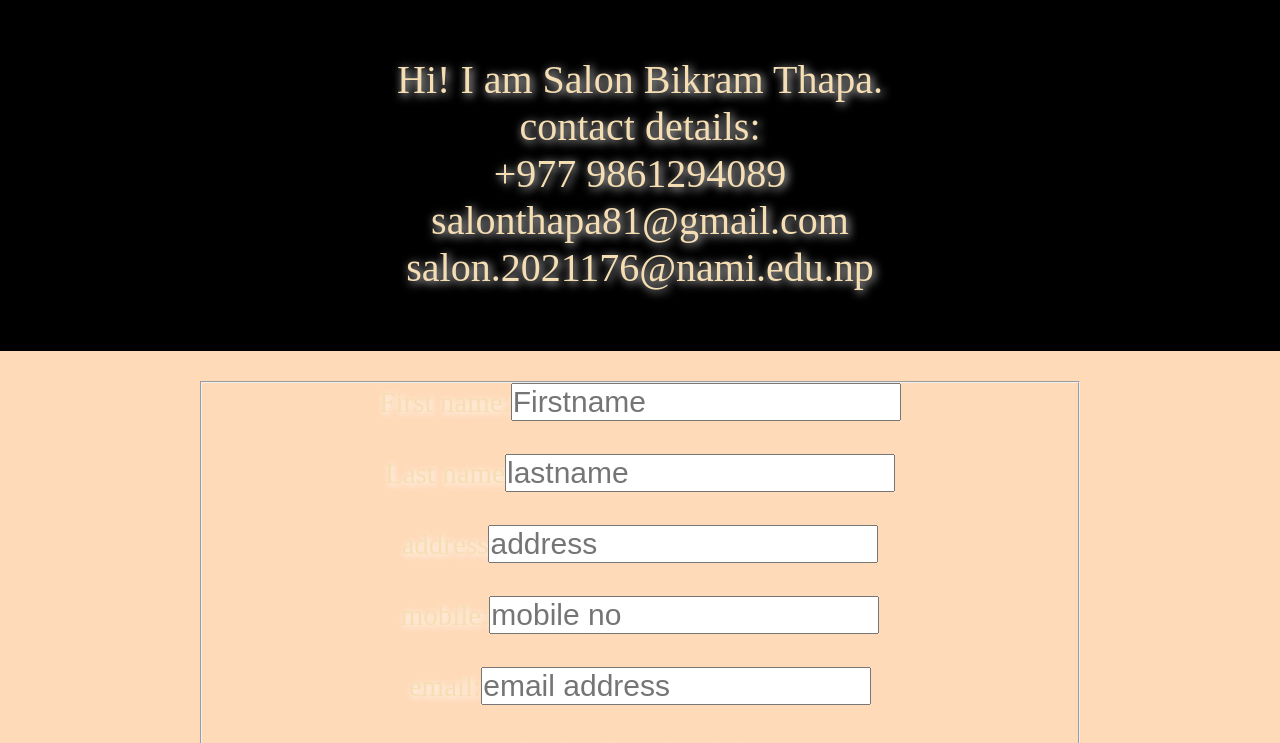
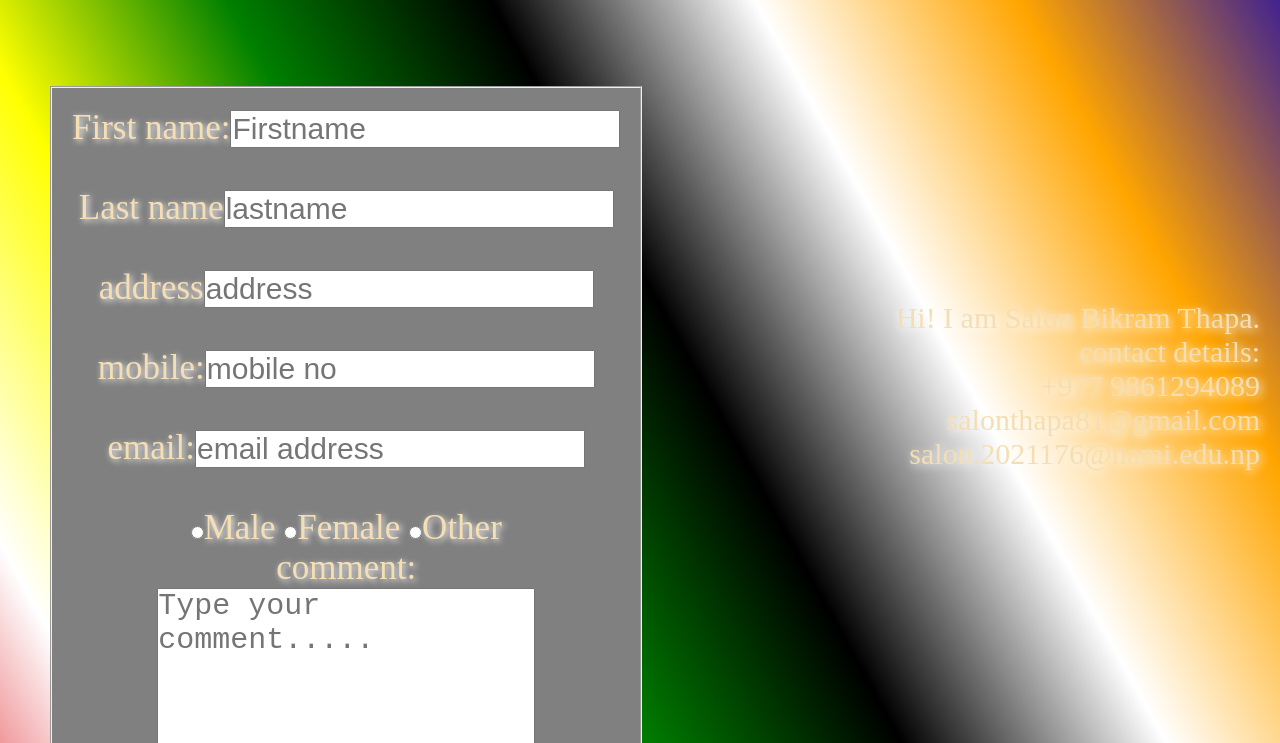
Before and after one commit to salonbikramthapa/csy1018assignment, a plain HTML site: page contact.html in a window 1280 px wide. Shown: the part 57-800 px from the top of the page. Drawn offline with Linux system fonts and the light colour scheme.

Commit message:
sixth update css file

```diff
--- a/index.css
+++ b/index.css
@@ -1,5 +1,5 @@
-*{margin: 0;
-padding: 0;
+*{margin: 0px;
+padding: 0px;
 box-sizing: border-box;
 justify-content: center;
 align-items: center;
@@ -12,7 +12,6 @@ nav{
     opacity: 0.5;
 }
  nav a{
-
 	color: white;
 	padding: 10px 30px;
 	font-weight: bold;
@@ -101,12 +100,14 @@ padding-left: 45px;
 #contact{
 	font-size: 29px;
 	text-align: center;
-	padding: 0px 200px;
-  background: url(wood1.jpg ) no-repeat center center/cover;
+   padding: 60px 0px;
+/*  background: url(wood1.jpg ) no-repeat center center/cover;*/
+      background: linear-gradient(61deg, #da0e15,white,yellow,green,black,white,orange, #402190);
   color: wheat;
   text-shadow: 2px 2px 6px white;
 }
-.form{font-size: 35px;}
+form{font-size: 35px;
+padding: 20px;}
 
 input{font-size: 30px;}
 
@@ -115,11 +116,14 @@ input{font-size: 30px;}
 	height: 300px;
 }
 .text2{ background: url(wood2.jpg) no-repeat center center/cover;
-   	    text-align: center;
-   	    font-size: 40px;
+   	    text-align: end;
+   	    font-size: 30px;
         text-shadow: 2px 2px 10px white;
-        padding:60px 40px;
-        background-color: black;
+        padding:60px 20px;
         color: wheat;
-   }
-   fieldset {margin-top: 30px;}
+        float: right;
+        margin-top: 245px;}
+   fieldset {margin-top: 30px;
+    background-color: gray;
+    width: max-content;
+    margin-left: 50px;}
```
